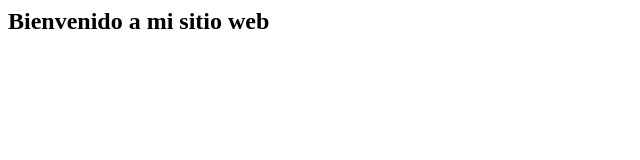
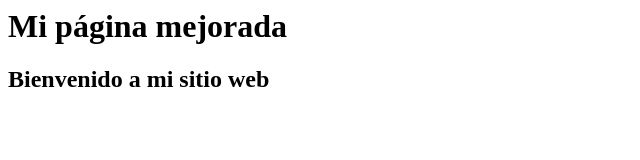
Before and after one commit to KennySH29/Lab, a plain HTML site: page index.html in a window 1280 px wide. Shown: the whole page, without its empty margins (0-640 px from the left). Drawn offline with Linux system fonts and the light colour scheme.

Commit message:
Cambio archivo index.html 'Mi página mejorada'

```diff
--- a/index.html
+++ b/index.html
@@ -1 +1,2 @@
+<h1>Mi página mejorada</h1>
 <h2>Bienvenido a mi sitio web</h2>
```
